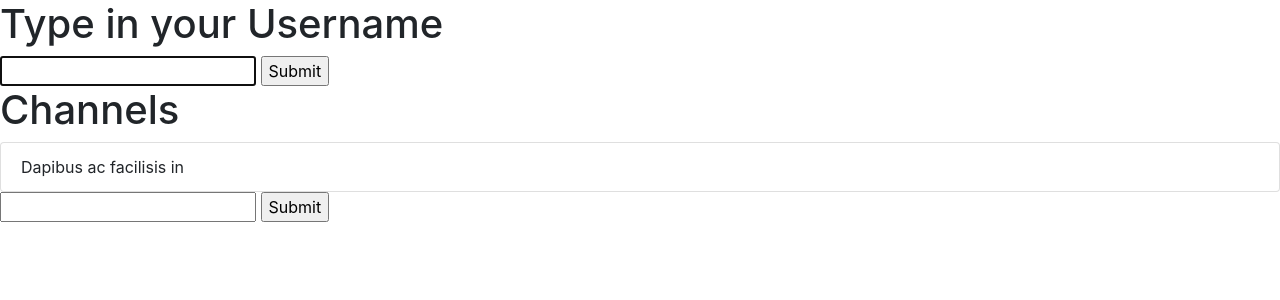
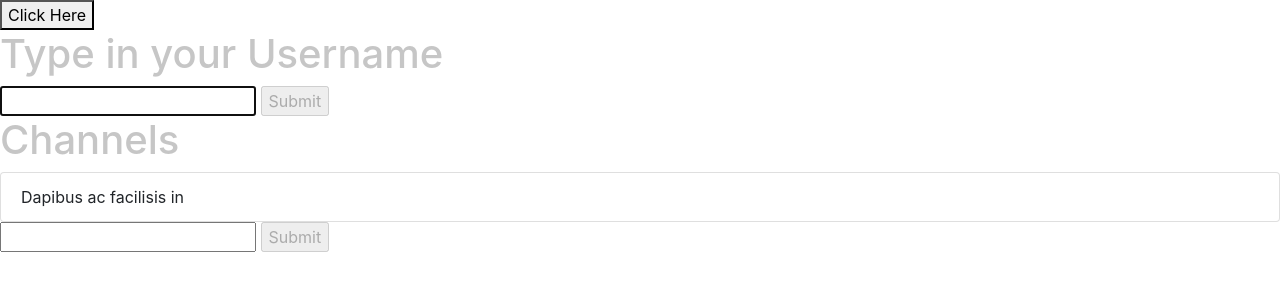
Before and after one commit to tsetoguchi/Project2-Chatterbox, a Flask app: page / in a window 1280 px wide. Shown: the top 300 px of the page. Run offline with Flask 2, Linux system fonts and the light colour scheme; some libraries are stand-ins or nearby versions.

Commit message:
personal modal

```diff
--- a/static/index.js
+++ b/static/index.js
@@ -1,7 +1,8 @@
 document.addEventListener('DOMContentLoaded', () => {
 
     // Change the color of the Channels header when dropdown changes
-        document.querySelectorAll('#channelHeader, #typeinUsername').style.color = "#c6c6c6";
+    document.querySelector('#channelHeader').style.color = "#c6c6c6";
+    document.querySelector('#typeinUsername').style.color = "#c6c6c6";
 
     // By default, submit button is disabled
     document.querySelector('#submit').disabled = true;
--- a/templates/index.html
+++ b/templates/index.html
@@ -3,8 +3,19 @@
     <head>
         <link rel="stylesheet" href="https://stackpath.bootstrapcdn.com/bootstrap/4.1.1/css/bootstrap.min.css" integrity="sha384-WskhaSGFgHYWDcbwN70/dfYBj47jz9qbsMId/iRN3ewGhXQFZCSftd1LZCfmhktB" crossorigin="anonymous">
         <script src="{{ url_for('static', filename='index.js') }}"></script>
+        <link rel="stylesheet" href="static/layout.css">
     </head>
     <body>
+
+        <button id="#modalBtn" class="button">Click Here</button>
+
+        <div id="simpleModal" class="modal">
+            <div class="modal-content">
+                <span class="closeBtn">&times;</span>
+                <p>Hello I am a modal.</p>
+            </div>
+        </div>
+
         <h1 id='typeinUsername'>Type in your Username</h1>
         <form id='userform'>
             <input id="newUsername" autocomplete="off" autofocus placeholder="" type="text">
```
Also changed, not shown: static/layout.css (+32 -0 lines). Lines whose indentation alone changed are shown as unchanged.
